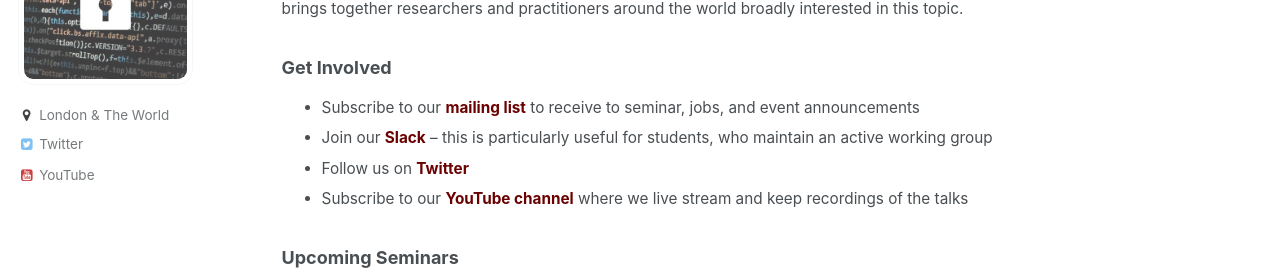
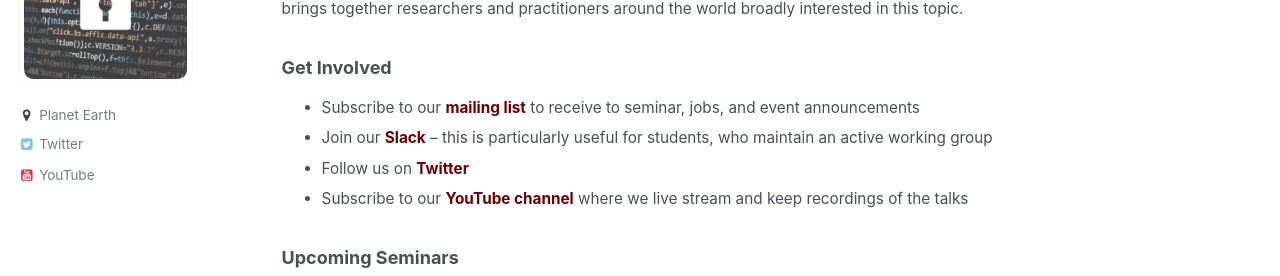
Before and after one commit to prisec-ml/prisec-ml.github.io, a Jekyll site: the page built from _pages/about.md, in a window 1280 px wide. Shown: the part 208-484 px from the top of the page. Built offline with Jekyll 4.4.1, drawn with Linux system fonts in a browser that asks for light colours; grey boxes are pictures that could not be loaded.

Commit message:
location

```diff
--- a/_config.yml
+++ b/_config.yml
@@ -80,7 +80,7 @@
   name             : ""
   avatar           : "photo.jpeg"
   bio              : ""
-  location         : "London & The World"
+  location         : "Planet Earth"
   employer         :
   googlescholar    :
   email            :
```
